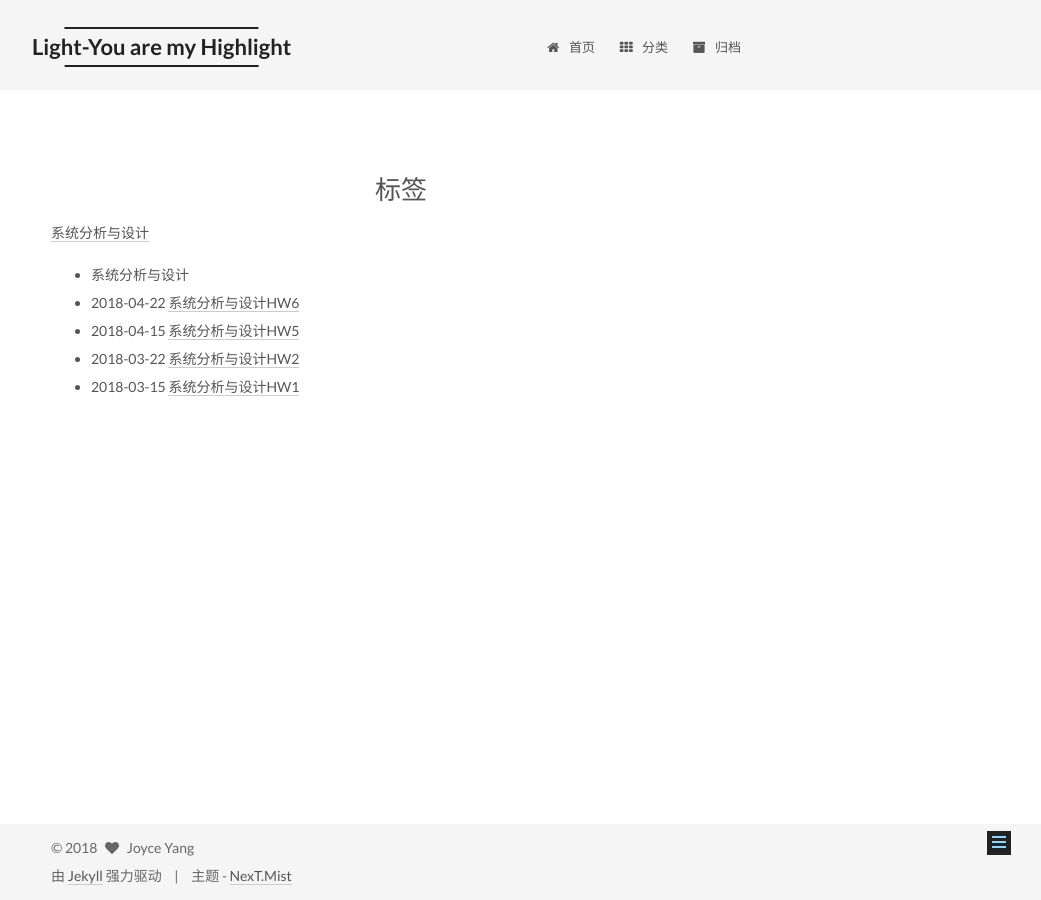
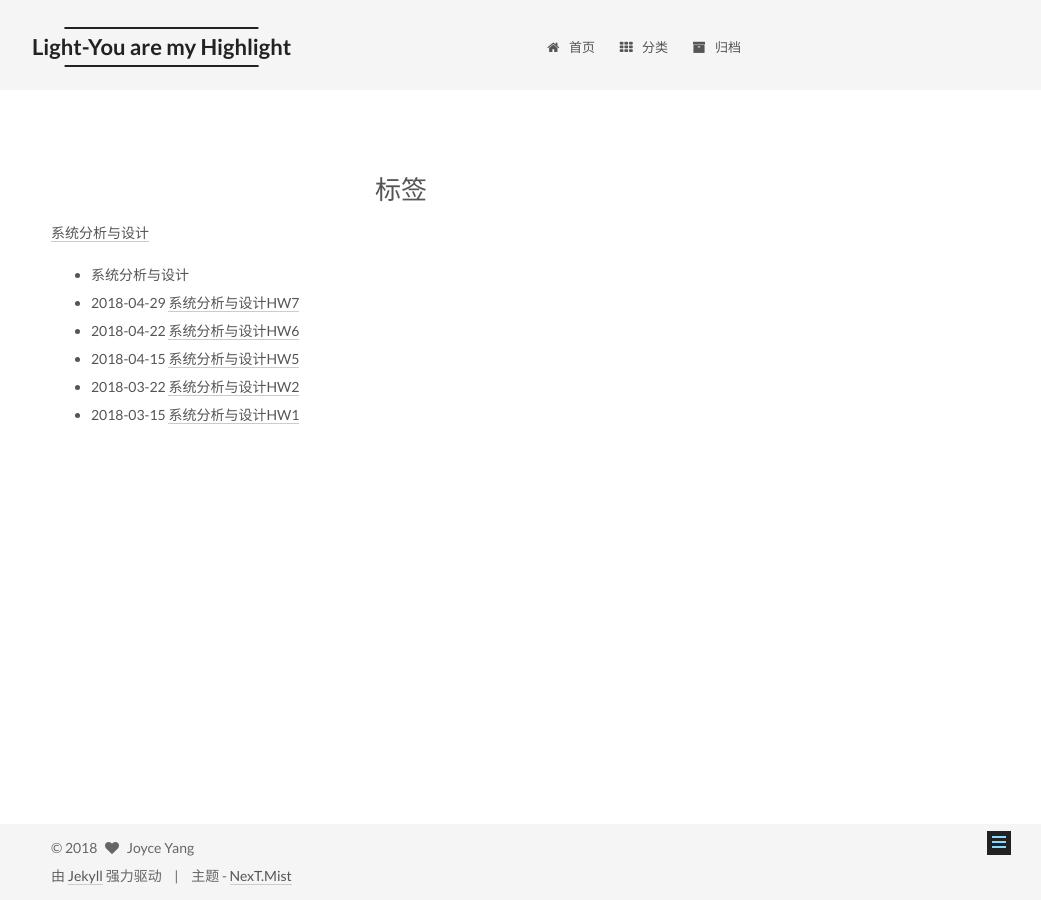
Before and after one commit to joyceyj/joyceyj.github.io, a Jekyll site: the page built from tags/index.md, in a window 1280 px wide. Shown: the whole page, without its empty margins (239-1280 px from the left). Built offline with Jekyll 4.4.1, drawn with Linux system fonts in a browser that asks for light colours.

Commit message:
Update 2018-04-29-SAD-HW7.md

```diff
--- a/_posts/2018-04-29-SAD-HW7.md
+++ b/_posts/2018-04-29-SAD-HW7.md
@@ -2,7 +2,8 @@
 layout: post
 title: 系统分析与设计HW7
 date: 2018-04-29
-categories: HW
+categories: 系分HW
+tag: 系统分析与设计
 ---
 # 系统分析与设计HW7
 
```
